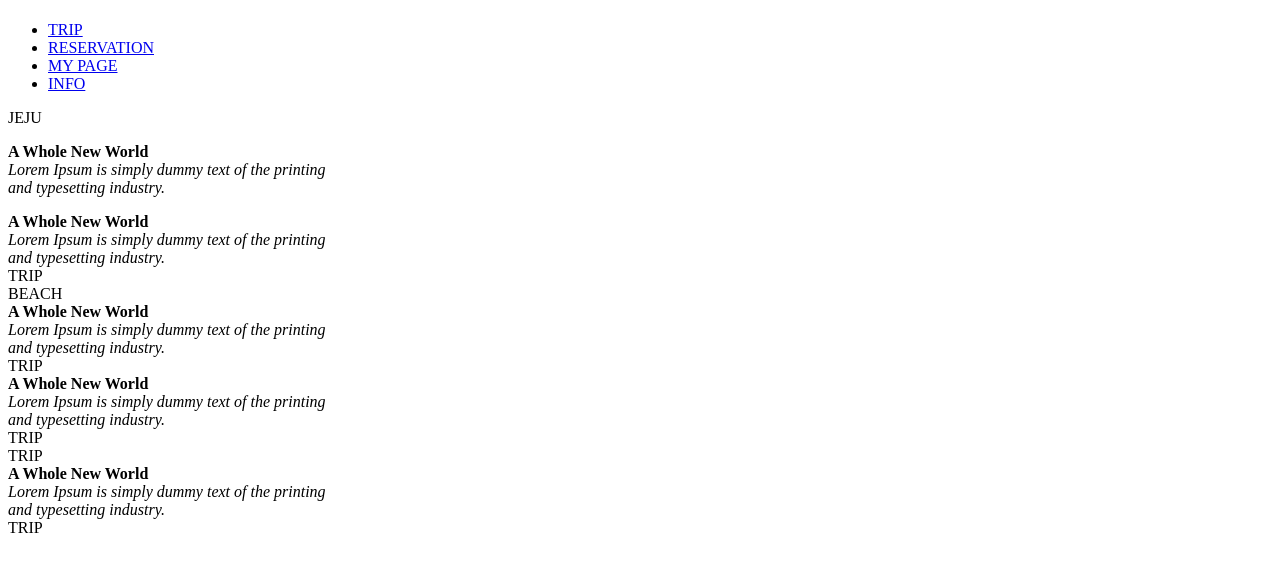
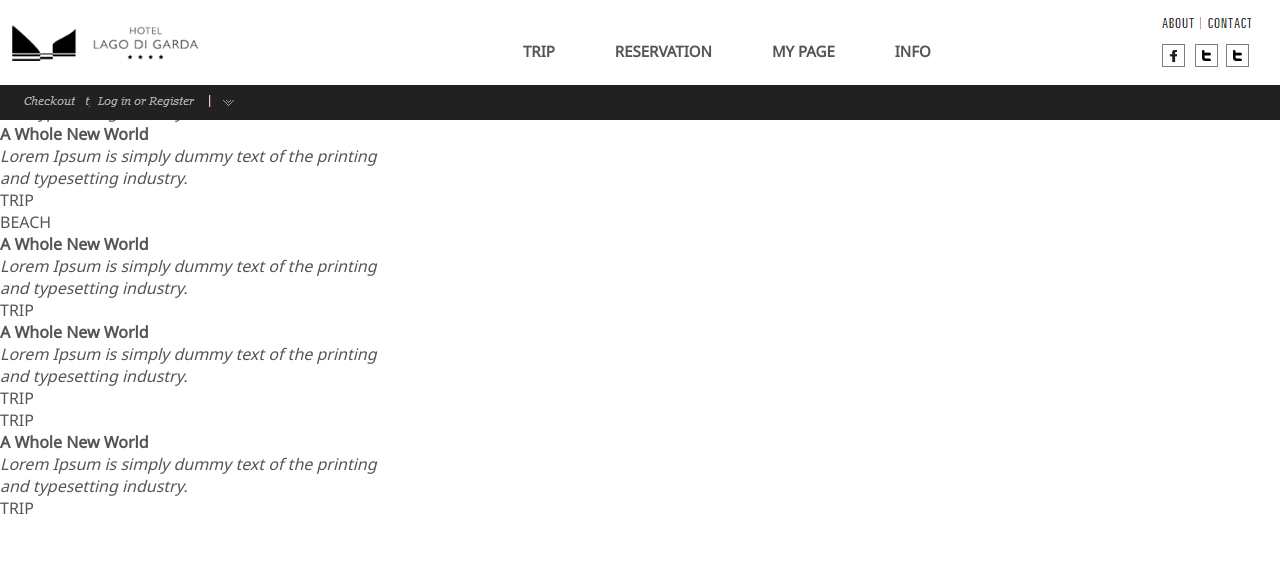
Before and after one commit to juhee4839/trip, a plain HTML site: page trip.html in a window 1280 px wide. Drawn offline with Linux system fonts and the light colour scheme.

Commit message:
Header, Nav

```diff
--- a/css/style.css
+++ b/css/style.css
@@ -0,0 +1,94 @@
+@import url('https://fonts.googleapis.com/css2?family=Marck+Script&display=swap');
+@import url('https://fonts.googleapis.com/css2?family=Marck+Script&family=Noto+Sans&display=swap');
+
+*{margin:0px; padding:0px;}
+ul,li{list-style:none;}
+a{text-decoration: none; color:inherit;}
+
+body{
+    /*font-family: Marck Script;*/
+    font-family: "Noto Sans";
+    color:#555;
+}
+
+
+header{
+    position:fixed;
+    width:100%;
+    height:15%;
+    top:0; left:0;
+    background-color: white;
+    transition: all 0.5s;
+}
+
+header h1{
+    width:200px;
+    height:130px;
+    background:url(../img/logo2.png) no-repeat 0px;
+    background-size:contain;
+    position:absolute;
+    top:-20px;
+    left:95px;
+    margin-left:-90px;
+}
+
+
+.gnb {
+    position:absolute;
+    width:65%;
+    top:30px;
+    right: -45px;
+    height:57px;
+    bottom:45px;
+    float:right;
+}
+
+.gnb > li{
+    float:left;
+}
+
+.gnb a{
+    display:block;
+    padding:8px 30px;
+    font-size:15px;
+    font-weight:bold;
+    line-height: 1.8;
+    transition:all 0.5s;
+}
+
+.gnb a:hover{
+    color:skyblue;
+}
+
+.snsSet{
+    width:100px;
+    height:47px;
+    position:absolute;
+    top:15px;
+    right:5%;
+    margin-right:-45px;
+    float:right;
+}
+
+.snsSet a{
+    float:left;
+}
+
+nav{
+    position:relative;
+    width:100%;
+    height:35px;
+    background-color:#212121;
+    top:85px;
+    transition:all 0.5s;
+}
+
+nav a{
+    position:absolute;
+    top:5px;
+}
+
+nav a:nth-child(1){left:10px;}
+nav a:nth-child(2){left:150px;}
+nav a:nth-child(3){left:90px;}
+nav a:nth-child(4){left:10px;}
--- a/trip.html
+++ b/trip.html
@@ -10,25 +10,25 @@
 <body>
     <header>
         <h1></h1>
-        <ul>
+        <ul class="gnb">
             <li><a href="#">TRIP</a></li>
             <li><a href="#">RESERVATION</a></li>
             <li><a href="#">MY PAGE</a></li>
             <li><a href="#">INFO</a></li>
         </ul>
-        <div class="snsset">
-            <a href="img/sns1.png"></a>
-            <a href="img/sns2.png"></a>
-            <a href="img/sns3.png"></a>
-            <a href="img/sns4.png"></a>
-            <a href="img/sns5.png"></a>
+        <div class="snsSet">
+            <a href="#"><img src="img/sns1.png"></a>
+            <a href="#"><img src="img/sns2.png"></a>
+            <a href="#"><img src="img/sns3.png"></a>
+            <a href="#"><img src="img/sns4.png"></a>
+            <a href="#"><img src="img/sns4.png"></a>
         </div>
     </header>
     <nav>
-        <a href="img/util1.png"></a>
-        <a href="img/util2.png"></a>
-        <a href="img/util3.png"></a>
-        <a href="img/util4.png"></a>
+        <a href="#"><img src="img/util1.png"></a>
+        <a href="#"><img src="img/util2.png"></a>
+        <a href="#"><img src="img/util3.png"></a>
+        <a href="#"><img src="img/util4.png"></a>
     </nav>
     <section>
         <article>
```
Also changed, not shown: img/logo1.png (added), img/logo2.png (added).
